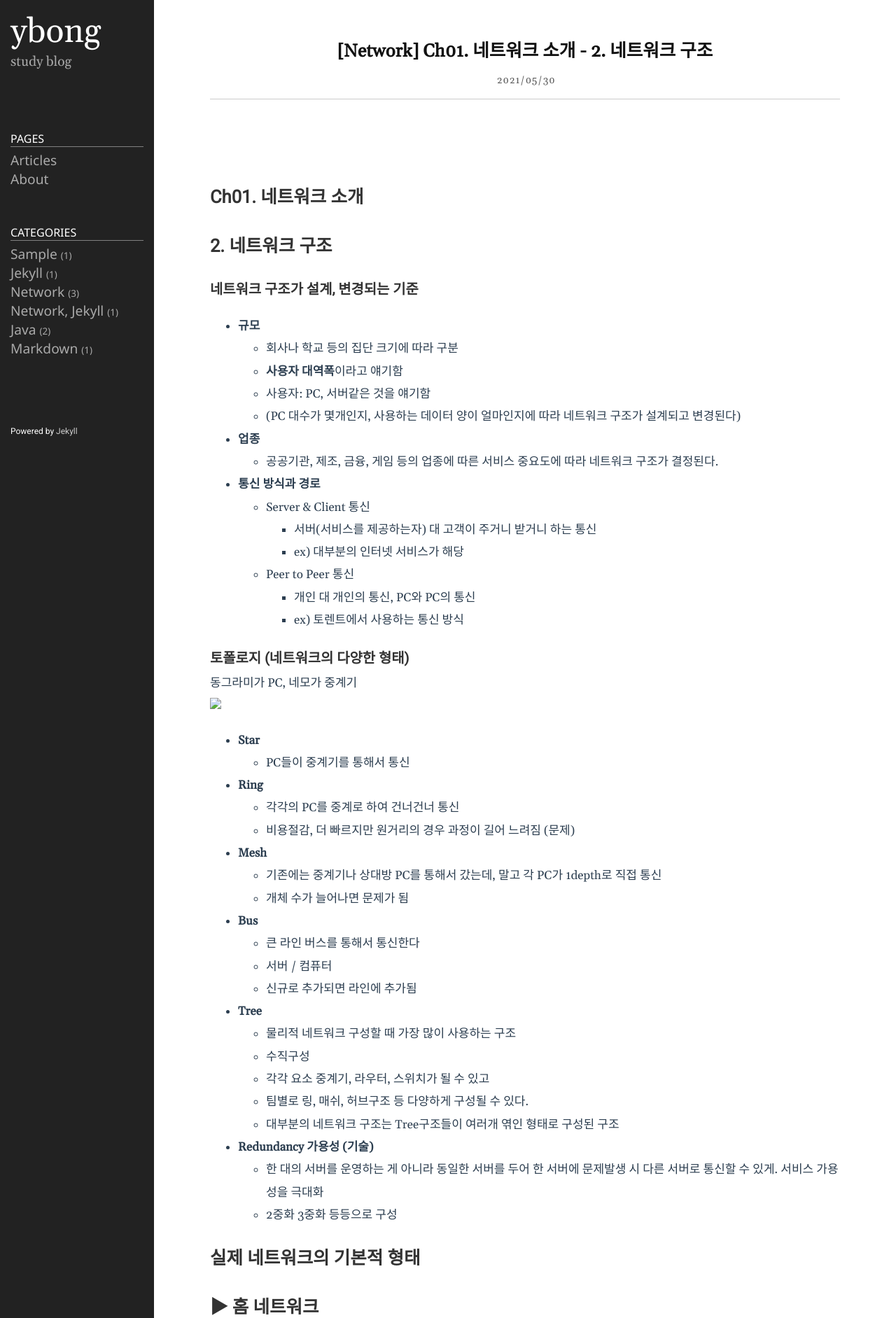
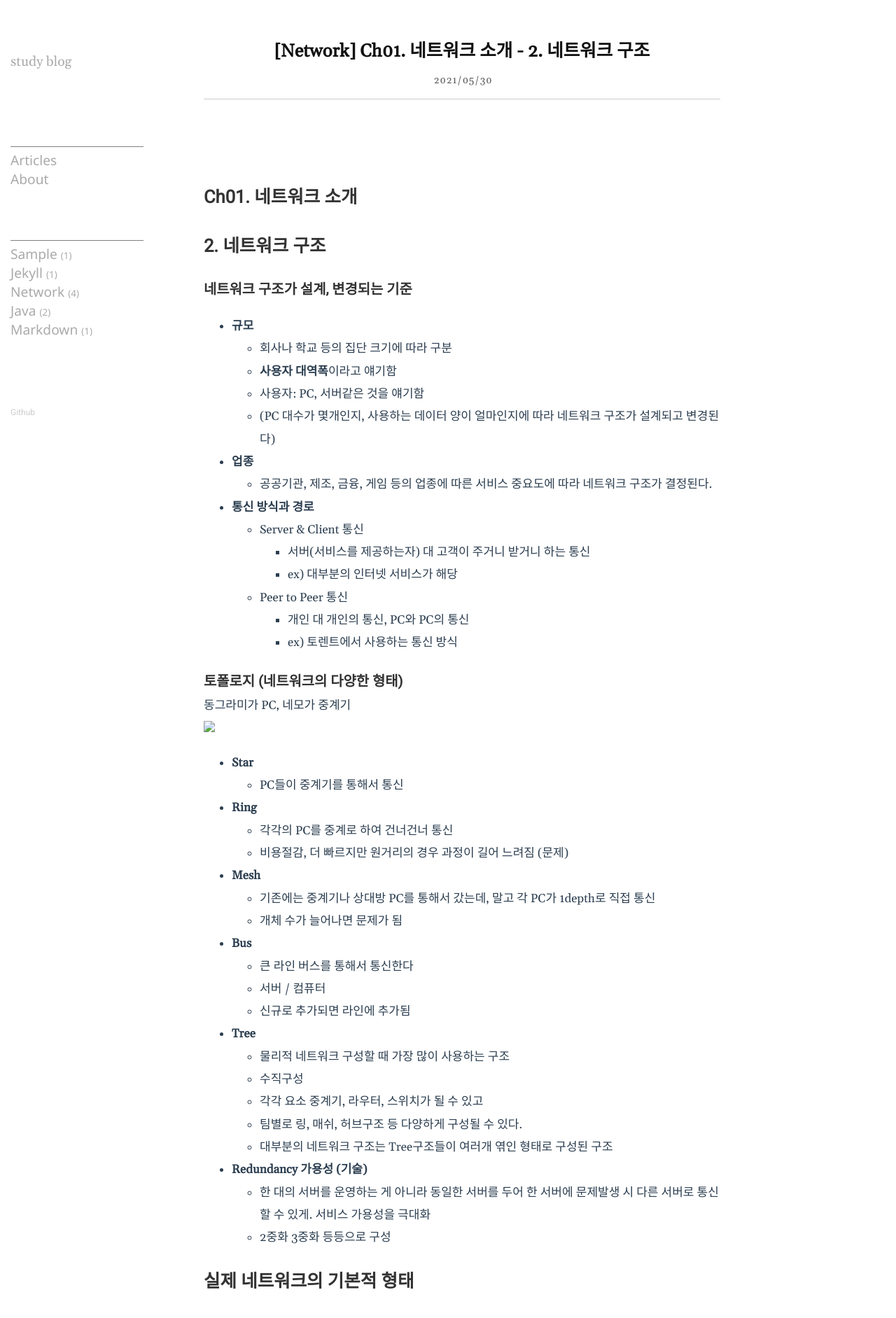
Before and after one commit to yeawonbong/yeawonbong.github.io, a Jekyll site: the page built from _posts/2021-05-30-[Network] Ch01-2.markdown, in a window 1280 px wide. Shown: the top 1883 px of the page at 70% size. Built offline with Jekyll 4.4.1, drawn with Linux system fonts in a browser that asks for light colours.

Commit message:
change_colors

```diff
--- a/_includes/sidebar.html
+++ b/_includes/sidebar.html
@@ -48,5 +48,5 @@
 </div>
 
 <div class="sidebar-item sidebar-footer">
-	<p>Powered by <a href="https://github.com/jekyll/jekyll">Jekyll</a></p>
+	<p><a href="https://github.com/yeawonbong">Github</a></p>
 </div>
--- a/_posts/2021-05-30-[Network] Ch01-2.markdown
+++ b/_posts/2021-05-30-[Network] Ch01-2.markdown
@@ -2,7 +2,7 @@
 layout: post
 title: "[Network] Ch01. 네트워크 소개 - 2. 네트워크 구조"
 date: 2021-05-30 13:57:23 +0900
-category: network, jekyll
+category: network
 ---
 
 <br/>
--- a/public/css/style.css
+++ b/public/css/style.css
@@ -75,7 +75,7 @@ pre {
 code {
 	font-family: "Menlo", "Consolas", monospace;
 	font-size: 0.8em;
-	margin: 0px;
+	margin: 50px;
 }
 
 .container {
@@ -86,7 +86,7 @@ code {
 }
 
 .content {
-	/*margin-left: 180px;*/
+	margin-right: 180px;
 	flex: 1 1 auto;
 	padding: 0px 30px;
 }
@@ -98,7 +98,7 @@ code {
 	flex: 0 0 220px;
 	padding: 15px;
 	z-index: 1;
-	background-color: #222;
+	background-color: rgb(255, 255, 255);
 	color: #fff;
 }
 
```
Also changed, not shown: public/img/screenshot-1.png (deleted), public/img/screenshot-2.png (deleted), public/img/screenshot-m1.png (deleted), public/img/screenshot-m2.png (deleted).
